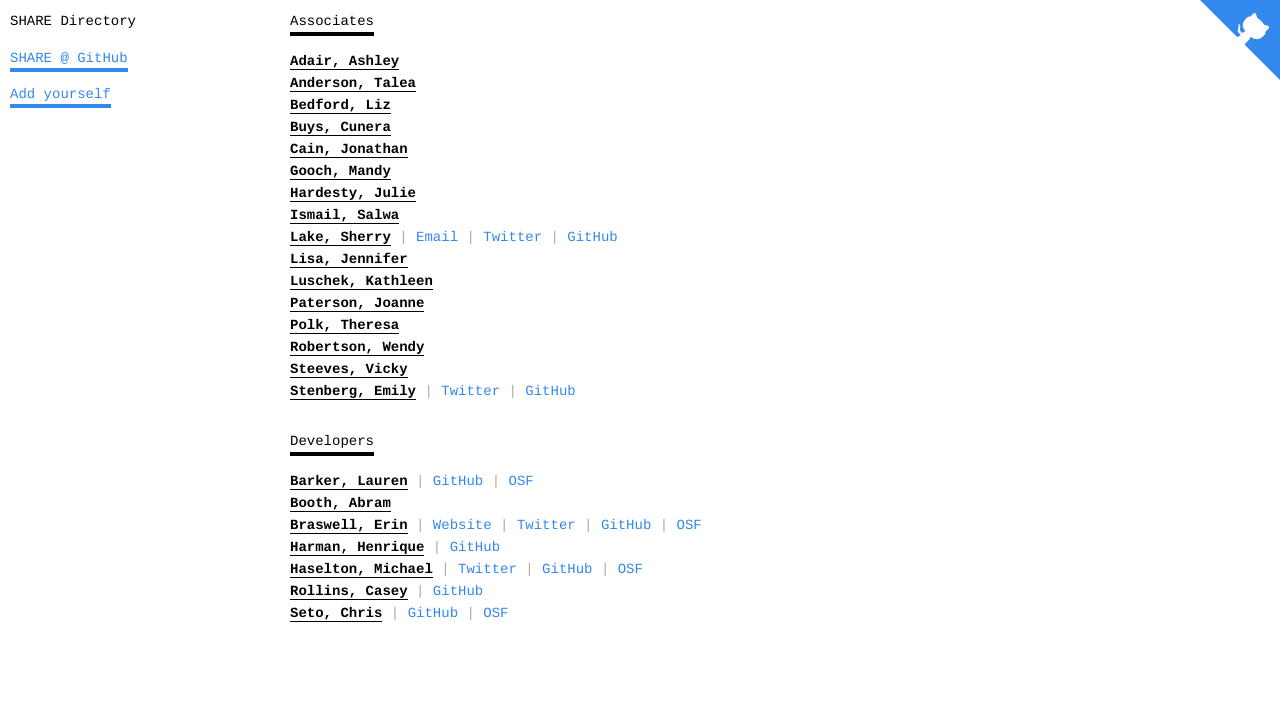
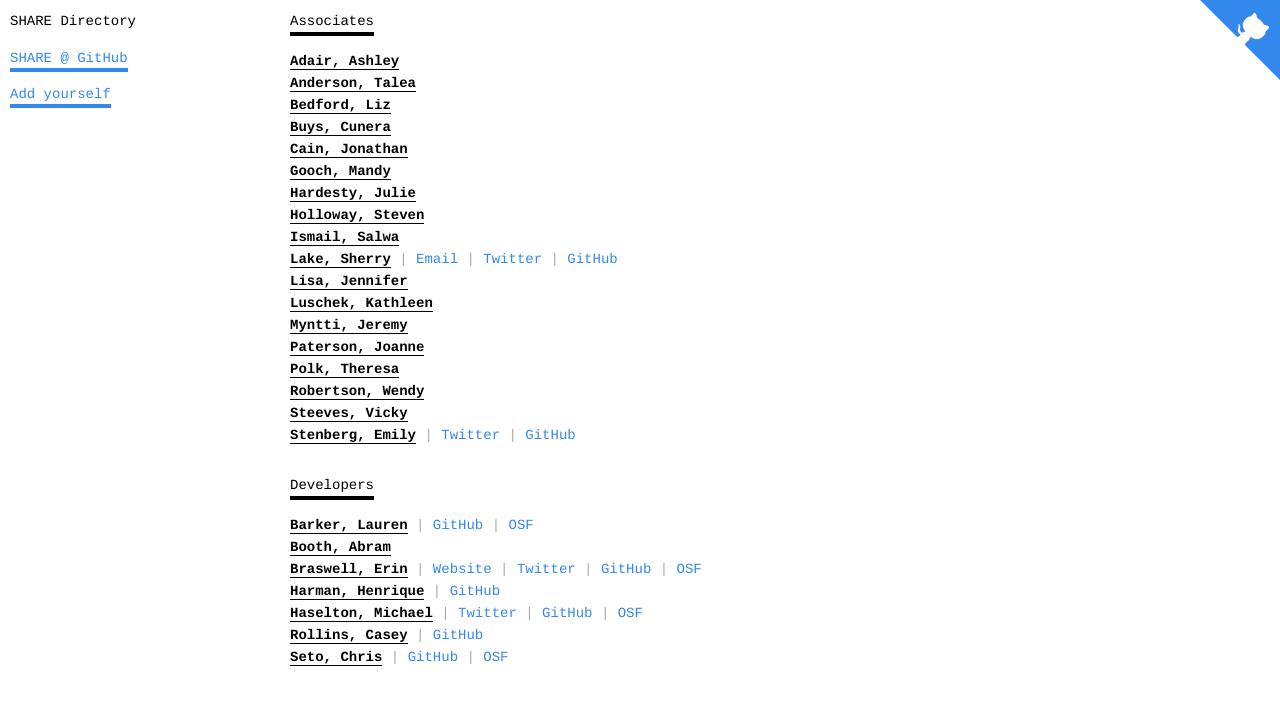
Before and after one commit to CenterForOpenScience/share-directory, a plain HTML site: page index.html in a window 1280 px wide. Drawn offline with Linux system fonts and the light colour scheme.

Commit message:
Build site

```diff
--- a/index.html
+++ b/index.html
@@ -207,6 +207,18 @@
 
 
   <div>
+  <h3 style="display: inline;"><strong>Holloway, Steven</strong></h3>
+
+
+
+
+
+
+
+  </div>
+
+
+  <div>
   <h3 style="display: inline;"><strong>Ismail, Salwa</strong></h3>
 
 
@@ -251,6 +263,18 @@
 
   <div>
   <h3 style="display: inline;"><strong>Luschek, Kathleen</strong></h3>
+
+
+
+
+
+
+
+  </div>
+
+
+  <div>
+  <h3 style="display: inline;"><strong>Myntti, Jeremy</strong></h3>
 
 
 
```
